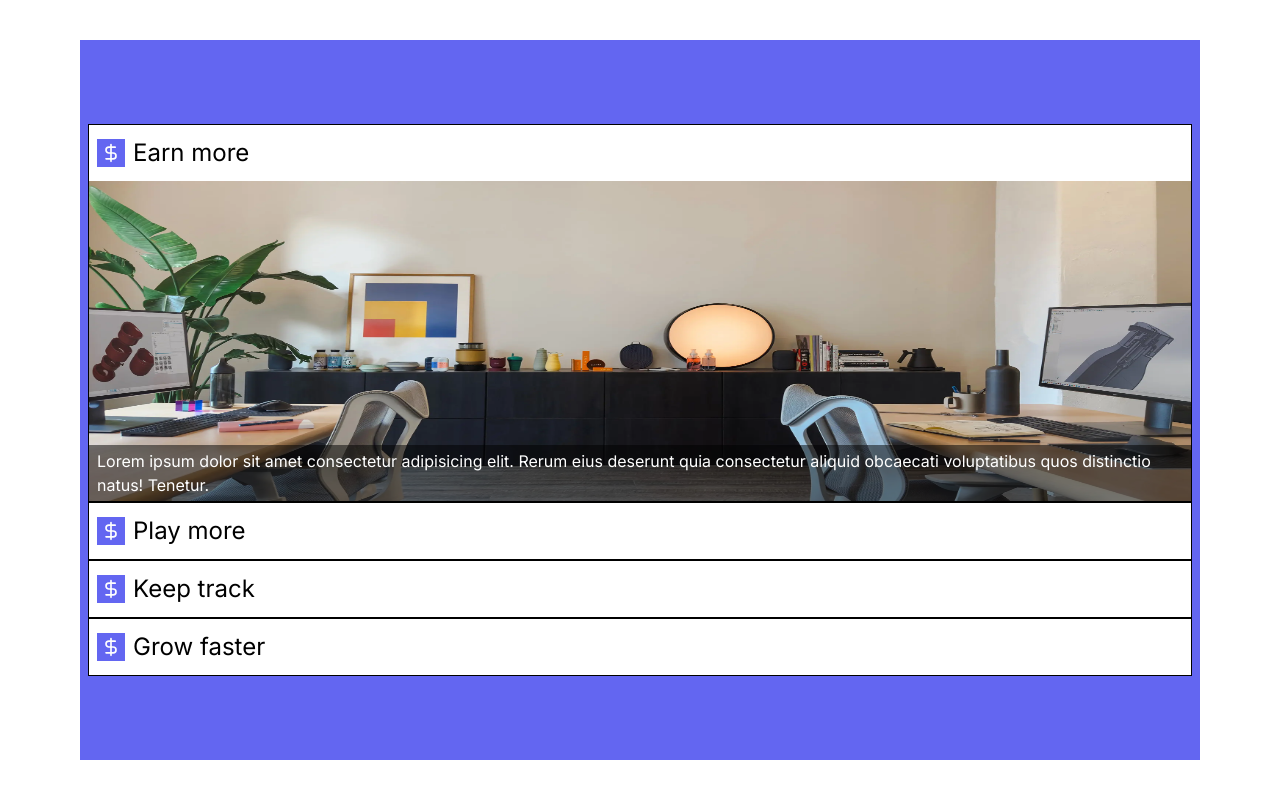
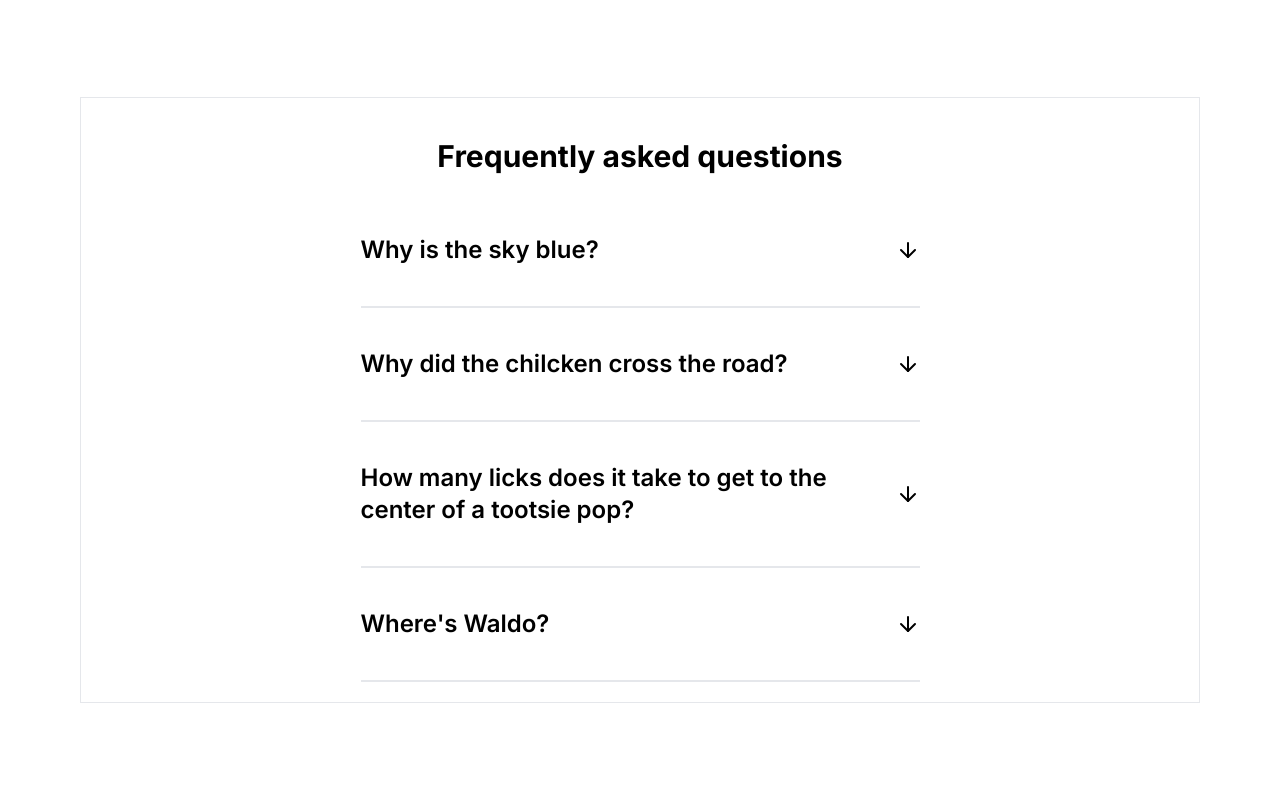
Before and after one commit to weeeeey/zeroUI, a Next.js app: page / in a window 1280 px wide. Built offline with nearby package versions, Linux system fonts and the light colour scheme.

Commit message:
basic - accordians

```diff
--- a/app/page.tsx
+++ b/app/page.tsx
@@ -1,5 +1,6 @@
 'use client';
 
+import { Basic } from '@/components/ui/accordians/basic';
 import { Vertical } from '@/components/ui/accordians/vertical';
 import { DrawOutlineBtn } from '@/components/ui/buttons/draw-outline-btn';
 import { NeubrutalismBtn } from '@/components/ui/buttons/neubrutalism-btn';
@@ -10,7 +11,7 @@ import { SpotlightBtn } from '@/components/ui/buttons/spotlight-btn';
 const MainPage = () => {
     return (
         <div className="bg-white w-full h-full  flex justify-center items-center px-20 py-10">
-            <Vertical />
+            <Basic />
         </div>
     );
 };
--- /dev/null
+++ b/components/ui/accordians/basic.tsx
@@ -0,0 +1,46 @@
+'use client';
+import { ArrowDown } from 'lucide-react';
+import React, { useState } from 'react';
+
+const BasicItem = ({ title }: { title: string }) => {
+    const [isOpen, setIsOpen] = useState(false);
+
+    return (
+        <div className="bg flex flex-col items-center space-y-10 justify-between px-[25%] py-5 w-full ">
+            <button
+                onClick={() => setIsOpen((p) => !p)}
+                className={`w-full flex justify-between items-center ${
+                    isOpen ? 'text-violet-500' : 'text-black'
+                }`}
+            >
+                <h1 className="text-2xl font-semibold text-start ">{title}</h1>
+                <div className={`${isOpen && 'rotate-180'} transition-all `}>
+                    <ArrowDown className="w-6 h-6" />
+                </div>
+            </button>
+            <p
+                className={`text-slate-400 border-b-2  transition-all duration-500 overflow-hidden ${
+                    isOpen ? 'h-20' : 'h-0'
+                }`}
+            >
+                Lorem ipsum dolor sit amet consectetur adipisicing elit.
+                Doloremque laboriosam neque reprehenderit saepe eius dolorum vel
+                consequuntur perspiciatis ad vero.
+            </p>
+        </div>
+    );
+};
+
+export const Basic = () => {
+    return (
+        <div className="w-full flex flex-col justify-center items-center bg-white border">
+            <h1 className="font-bold text-3xl text-center px-20 py-10">
+                Frequently asked questions
+            </h1>
+            <BasicItem title="Why is the sky blue?" />
+            <BasicItem title="Why did the chilcken cross the road?" />
+            <BasicItem title="How many licks does it take to get to the center of a tootsie pop?" />
+            <BasicItem title="Where's Waldo?" />
+        </div>
+    );
+};
--- a/components/ui/accordians/vertical.tsx
+++ b/components/ui/accordians/vertical.tsx
@@ -1,7 +1,16 @@
 'use client';
-import { DollarSign } from 'lucide-react';
+import { BarChart, Bell, DollarSign, LucideIcon, Play } from 'lucide-react';
 import Image from 'next/image';
 import React, { useState } from 'react';
+
+interface VerticalItemProps {
+    onClick: (id: number) => void;
+    selectedId: number;
+    idx: number;
+    title: string;
+    imgSrc: string;
+    icon: LucideIcon;
+}
 
 const VerticalItem = ({
     imgSrc,
@@ -9,20 +18,15 @@ const VerticalItem = ({
     idx,
     onClick,
     selectedId,
-}: {
-    onClick: (id: number) => void;
-    selectedId: number;
-    idx: number;
-    title: string;
-    imgSrc: string;
-}) => {
+    icon: Icon,
+}: VerticalItemProps) => {
     return (
         <div className="flex flex-col border-black border ">
             <button
                 onClick={() => onClick(idx)}
                 className="py-3 px-2 flex items-center "
             >
-                <DollarSign className="w-7 h-7 bg-indigo-500 text-white px-1 mr-2" />
+                <Icon className="w-7 h-7 bg-indigo-500 text-white px-1 mr-2" />
                 <span className="text-2xl">{title}</span>
             </button>
             <div
@@ -58,6 +62,7 @@ const VerticalLayout = () => {
                 idx={0}
                 title="Earn more"
                 imgSrc="/vertical/1.webp"
+                icon={DollarSign}
             />
             <VerticalItem
                 onClick={handleClick}
@@ -65,6 +70,7 @@ const VerticalLayout = () => {
                 idx={1}
                 title="Play more"
                 imgSrc="/vertical/s4-day.jpg"
+                icon={Play}
             />
 
             <VerticalItem
@@ -73,6 +79,7 @@ const VerticalLayout = () => {
                 idx={2}
                 title="Keep track"
                 imgSrc="/vertical/sec.jpg"
+                icon={Bell}
             />
             <VerticalItem
                 onClick={handleClick}
@@ -80,6 +87,7 @@ const VerticalLayout = () => {
                 idx={3}
                 title="Grow faster"
                 imgSrc="/vertical/header.webp"
+                icon={BarChart}
             />
         </div>
     );
```
